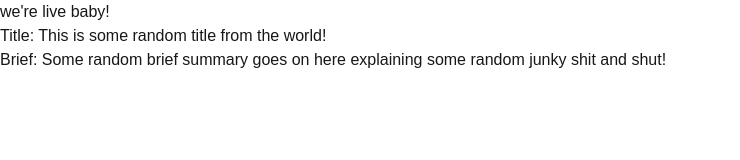
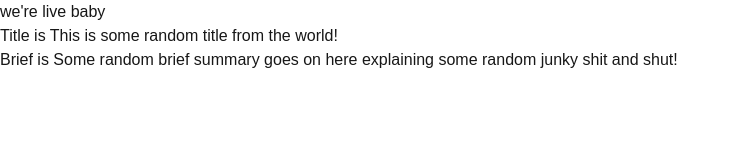
Before and after one commit to elisdotenv/unfolded-frontend-ui, a Next.js app: page / in a window 1280 px wide. Shown: the top 160 px of the page, without its empty margins (0-740 px from the left). Built offline with nearby package versions, Linux system fonts and the light colour scheme.

Commit message:
Adjusted Production Errors (Syntax Based)

```diff
--- a/src/app/page.js
+++ b/src/app/page.js
@@ -5,7 +5,7 @@ export default function Home() {
   return (
     <>
       <div className={`w-screen h-screen flex flex-col gap-4 items-center justify-center`}>
-        <p className={`text-pink-600`}> we're live baby! </p>
+        <p className={`text-pink-600`}> we&apos;re live baby </p>
         <PostCard />
       </div>
     </>
--- a/src/components/post-card/post-card.js
+++ b/src/components/post-card/post-card.js
@@ -4,8 +4,8 @@ const PostCard = () => {
   return (
     <>
       <div className={`p-[2rem] border-[1.5px] border-purple-800 rounded-lg`}>
-        <h1>Title: {Title}</h1>
-        <p>Brief: {Brief}</p>
+        <h1>Title is {Title}</h1>
+        <p>Brief is {Brief}</p>
       </div>
     </>
   );
```
